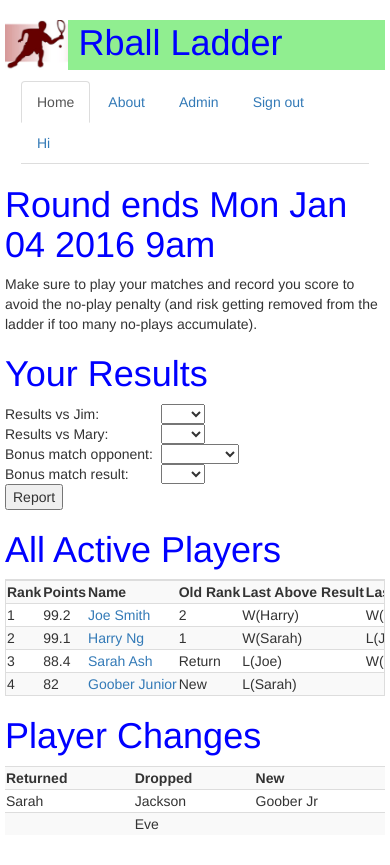
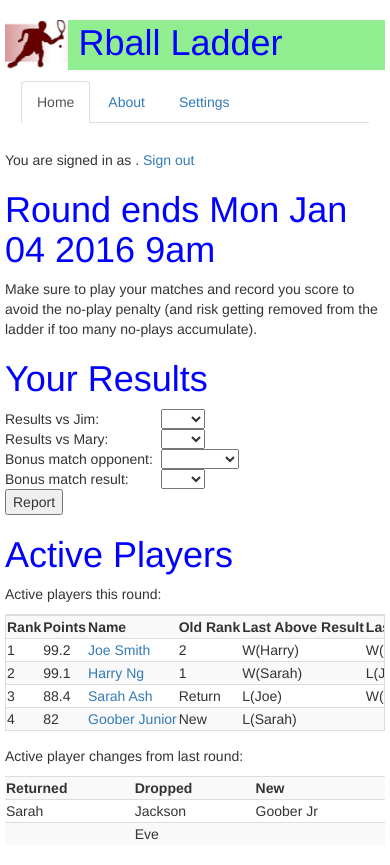
Before and after one commit to marcshepard/Rball-ladder, a plain HTML site: page index.html in a window 390 px wide. Both pictures are taken after a click on the button "Login". Drawn offline with Linux system fonts and the light colour scheme.

Commit message:
Made it look nice on mobile

```diff
--- a/index.html
+++ b/index.html
@@ -30,13 +30,13 @@
                 <ul class="nav nav-tabs">
                     <li class="active"><a href="index.html">Home</a></li>
                     <li><a href="about.html">About</a></li>
-                    <li class="hide_if_not_logged_in"><a href="admin.html">Admin</a></li>
-                    <li class="navbar-right hide_if_logged_in"><a href="index.html#login">Sign in</a></li>
-                    <li class="navbar-right hide_if_not_logged_in"><a href="index.html" onclick="logout()">Sign out</a></li>
-                    <li class="navbar-right hide_if_not_logged_in"><a href="settings.html">Hi <span class="user_name"></span></a></li>
+                    <li class="navbar-right hide_if_not_logged_in"><a href="settings.html">Settings</a></li>
                 </ul>
             </div>
         </nav>
+
+        <p class="hide_if_not_logged_in">You are signed in as <span class="user_name"></span>. <a href="index.html" onclick="logout()">Sign out</a></p>
+        <p class="hide_if_logged_in">Please <a href="index.html#login">sign in</a></p>
 
         <h1>Round ends <span id="round_ends">some day</span> 9am</h1>
         <p>
@@ -92,7 +92,8 @@
                 </tr>
             </table>
 
-            <h1>All Active Players</h1>
+            <h1>Active Players</h1>
+            <p>Active players this round:</p>
             <div class="table-responsive">
                 <table class="table table-striped table-condensed">
                     <tr>
@@ -148,7 +149,7 @@
                 </table>
             </div>
 
-            <h1>Player Changes</h1>
+            <p>Active player changes from last round:</p>
             <table class="table table-striped table-condensed">
                 <tr>
                     <th>Returned</th>
```
Also changed, not shown: about.html (+6 -4 lines), admin.html (+1 -10 lines), settings.html (+16 -5 lines), 1 other file.
